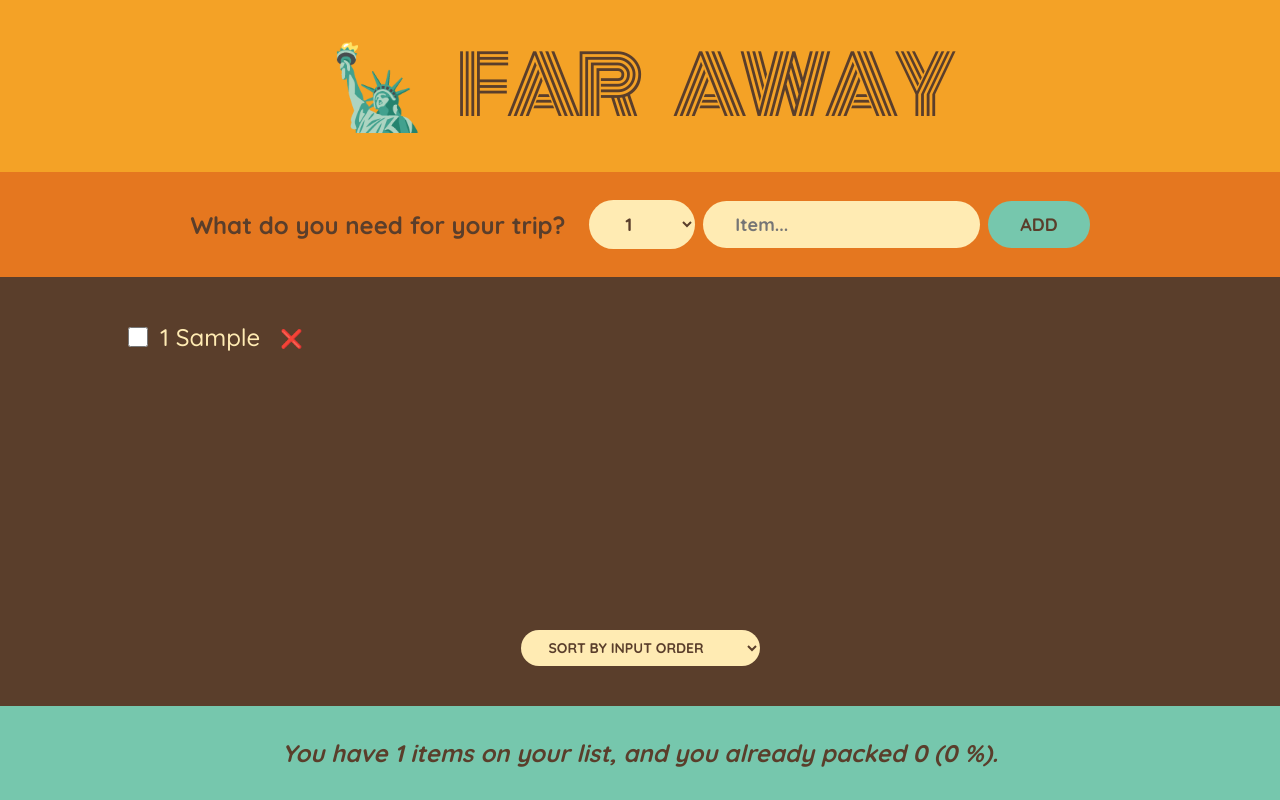
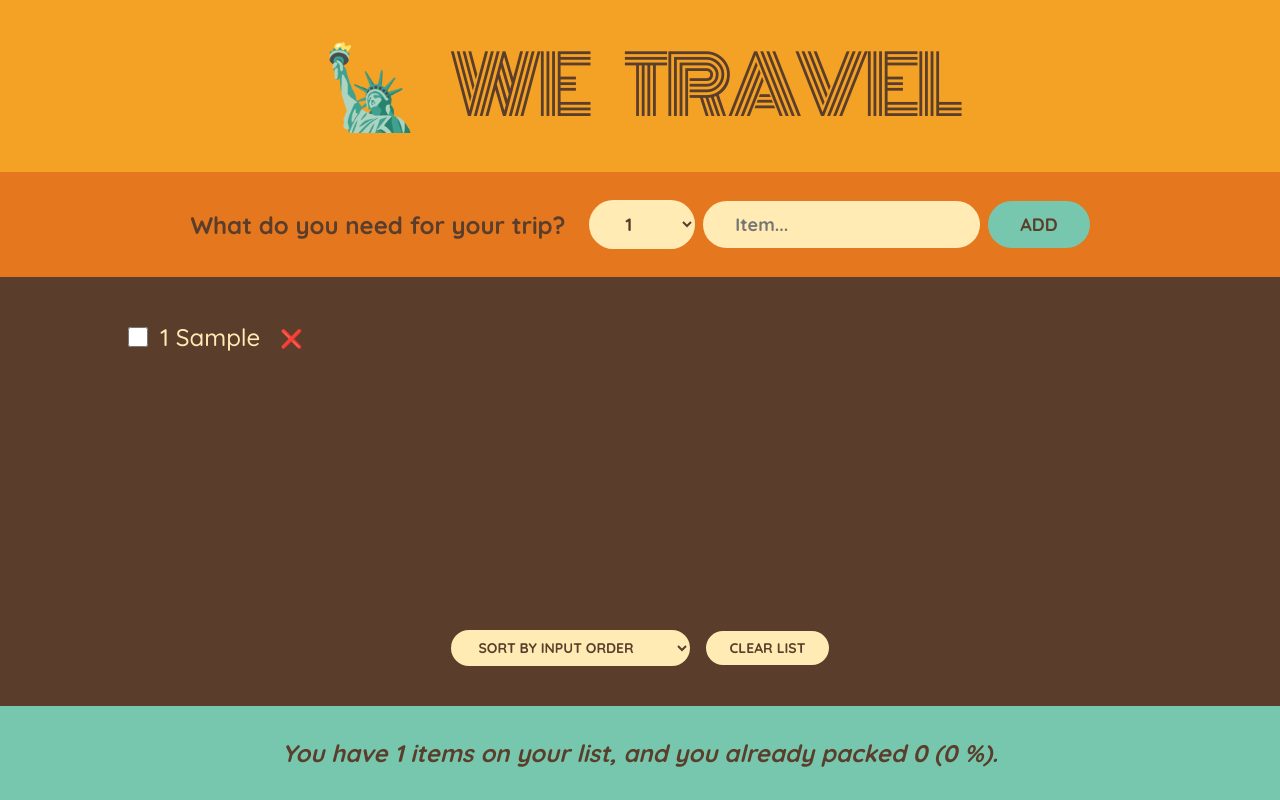
Before and after one commit to dineshpandeyy/travel-list, a React (Create React App) app: page / in a window 1280 px wide. Both pictures are taken after typing "Sample" into the empty fields and a click on the button "ADD". Built offline with nearby package versions, Linux system fonts and the light colour scheme.

Commit message:
moved components into seperate file

```diff
--- a/public/index.html
+++ b/public/index.html
@@ -24,7 +24,7 @@
       work correctly both with client-side routing and a non-root public URL.
       Learn how to configure a non-root public URL by running `npm run build`.
     -->
-    <title>React App</title>
+    <title>Where We Go</title>
   </head>
   <body>
     <noscript>You need to enable JavaScript to run this app.</noscript>
--- a/src/App.js
+++ b/src/App.js
@@ -1,4 +1,8 @@
 import { useState } from "react";
+import Form from "./Form";
+import PackingList from "./ParkingList";
+import Stats from "./Stats";
+import { Logo } from "./Logo"; // not a default export file
 
 export default function App() {
   const [itemsAdded, setItemsAdded] = useState([]);
@@ -16,116 +20,16 @@ export default function App() {
     setItemsAdded((items) => items.map(it => it.id === id ? { ...it, packed: !it.packed } : it))
   }
 
+  function handleClearList() {
+    setItemsAdded([])
+  }
+
   return (
     <div className="app">
-      <h1>🗽 Far Away</h1>
+      <Logo />
       <Form onHandleAddItem={handleAddItem} />
-      <PackingList itemsAdded={itemsAdded} onHandleDeleteItem={handleDeleteItem} onHandleCheckBox={handleCheckBox} />
+      <PackingList itemsAdded={itemsAdded} onHandleDeleteItem={handleDeleteItem} onHandleCheckBox={handleCheckBox} onHandleClearList={handleClearList}/>
       <Stats numItems={itemsAdded} />
     </div>
   );
 }
-
-function Form({ onHandleAddItem }) {
-  const [description, setDescription] = useState("");
-  const [quantity, setQuantity] = useState(1);
-
-  function handleSubmit(e) {
-    e.preventDefault();
-
-    if (!description) return
-    const newItem = { quantity, description, packed: false, id: Date.now() }
-    console.log(newItem)
-    onHandleAddItem(newItem)
-    setDescription("")
-    setQuantity(1)
-  }
-
-  return (
-    <form className="add-form" onClick={handleSubmit}>
-      <h3>What do you need for your trip?</h3>
-      <select value={quantity} onChange={(e) => setQuantity(Number(e.target.value))}>
-        {Array.from({ length: 20 }, (_, i) => i + 1).map((num) =>
-          <option value={num} key={num}>{num}</option>
-        )}
-      </select>
-      <input type="text" placeholder="Item..." value={description} onChange={(e) => setDescription(e.target.value)}></input>
-      <button>Add</button>
-    </form>
-  );
-}
-
-function PackingList({ itemsAdded, onHandleDeleteItem, onHandleCheckBox }) {
-  const [sortBy, setSortBy] = useState("input")
-  let sortedItem;
-
-  if (sortBy === "input") sortedItem = itemsAdded;
-
-  if (sortBy === "description") {
-    sortedItem = itemsAdded
-      .slice()
-      .sort((a, b) => a.description.localeCompare(b.description));
-  }
-
-  if (sortBy === "packed") {
-    sortedItem = itemsAdded
-      .slice()
-      .sort((a, b) => Number(a.packed) - Number(b.packed)); // false (0) before true (1)
-  }
-
-  return (
-    <div className="list">
-      <ul>
-        {
-          sortedItem.map((item) =>
-            <Item itemObj={item} key={item.id} onHandleDeleteItem={onHandleDeleteItem} onHandleCheckBox={onHandleCheckBox} />
-          )
-        }
-      </ul>
-
-      <div className="actions">
-        <select value={sortBy} onChange={(e) => setSortBy(e.target.value)}>
-          <option value="input">Sort by input Order</option>
-          <option value="description">Sort by description</option>
-          <option value="packed">Sort by Packed Status</option>
-        </select>
-
-      </div>
-    </div>
-  )
-}
-
-function Item({ itemObj, onHandleDeleteItem, onHandleCheckBox }) {
-  return (
-    <li>
-      <input type="checkbox" value={itemObj.packed} onClick={() => onHandleCheckBox(itemObj.id)} />
-      <span style={itemObj.packed ? { textDecoration: "line-through" } : {}}>
-        {itemObj.quantity} {itemObj.description}
-      </span>
-      <button onClick={() => onHandleDeleteItem(itemObj)}>❌</button>
-    </li>
-  )
-}
-
-function Stats({ numItems }) {
-  if (!numItems.length) {
-    return (
-      <footer className="stats">
-        <em>
-          <p>Start packing the item. 🚀</p>
-        </em>
-      </footer>)
-  }
-  const numItem = numItems.length;
-  const numPacked = numItems.filter(item => item.packed).length
-  const percentage = numItem === 0 ? 0 : Math.round((numPacked / numItem) * 100);
-
-  return (
-    <footer className="stats">
-      <em>
-        {percentage === 100 ? 'You got everything. You are ready to go. ✈️' :
-          `You have ${numItem} items on your list, and you already packed ${numPacked} (${percentage} %).`}
-      </em>
-    </footer>
-  );
-}
--- /dev/null
+++ b/src/Form.js
@@ -0,0 +1,30 @@
+import { useState } from "react";
+
+export default function Form({ onHandleAddItem }) {
+    const [description, setDescription] = useState("");
+    const [quantity, setQuantity] = useState(1);
+
+    function handleSubmit(e) {
+      e.preventDefault();
+
+      if (!description) return
+      const newItem = { quantity, description, packed: false, id: Date.now() }
+      console.log(newItem)
+      onHandleAddItem(newItem)
+      setDescription("")
+      setQuantity(1)
+    }
+
+    return (
+      <form className="add-form" onClick={handleSubmit}>
+        <h3>What do you need for your trip?</h3>
+        <select value={quantity} onChange={(e) => setQuantity(Number(e.target.value))}>
+          {Array.from({ length: 20 }, (_, i) => i + 1).map((num) =>
+            <option value={num} key={num}>{num}</option>
+          )}
+        </select>
+        <input type="text" placeholder="Item..." value={description} onChange={(e) => setDescription(e.target.value)}></input>
+        <button>Add</button>
+      </form>
+    );
+  }
--- /dev/null
+++ b/src/Item.js
@@ -0,0 +1,11 @@
+export default function Item({ itemObj, onHandleDeleteItem, onHandleCheckBox }) {
+    return (
+      <li>
+        <input type="checkbox" value={itemObj.packed} onClick={() => onHandleCheckBox(itemObj.id)} />
+        <span style={itemObj.packed ? { textDecoration: "line-through" } : {}}>
+          {itemObj.quantity} {itemObj.description}
+        </span>
+        <button onClick={() => onHandleDeleteItem(itemObj)}>❌</button>
+      </li>
+    )
+  }
--- /dev/null
+++ b/src/Logo.js
@@ -0,0 +1,6 @@
+// example of not default export
+export function Logo() {
+  return (
+    <h1>🗽 We Travel</h1>
+  );
+}
--- /dev/null
+++ b/src/ParkingList.js
@@ -0,0 +1,42 @@
+import { useState } from "react";
+import Item from "./Item";
+
+export default function PackingList({ itemsAdded, onHandleDeleteItem, onHandleCheckBox, onHandleClearList }) {
+    const [sortBy, setSortBy] = useState("input")
+    let sortedItem;
+
+    if (sortBy === "input") sortedItem = itemsAdded;
+
+    if (sortBy === "description") {
+      sortedItem = itemsAdded
+        .slice()
+        .sort((a, b) => a.description.localeCompare(b.description));
+    }
+
+    if (sortBy === "packed") {
+      sortedItem = itemsAdded
+        .slice()
+        .sort((a, b) => Number(a.packed) - Number(b.packed)); // false (0) before true (1)
+    }
+
+    return (
+      <div className="list">
+        <ul>
+          {
+            sortedItem.map((item) =>
+              <Item itemObj={item} key={item.id} onHandleDeleteItem={onHandleDeleteItem} onHandleCheckBox={onHandleCheckBox} />
+            )
+          }
+        </ul>
+
+        <div className="actions">
+          <select value={sortBy} onChange={(e) => setSortBy(e.target.value)}>
+            <option value="input">Sort by input Order</option>
+            <option value="description">Sort by description</option>
+            <option value="packed">Sort by Packed Status</option>
+          </select>
+          <button onClick={onHandleClearList}>Clear list</button>
+        </div>
+      </div>
+    )
+  }
--- /dev/null
+++ b/src/Stats.js
@@ -0,0 +1,22 @@
+export default function Stats({ numItems }) {
+    if (!numItems.length) {
+      return (
+        <footer className="stats">
+          <em>
+            <p>Start packing the item. 🚀</p>
+          </em>
+        </footer>)
+    }
+    const numItem = numItems.length;
+    const numPacked = numItems.filter(item => item.packed).length
+    const percentage = numItem === 0 ? 0 : Math.round((numPacked / numItem) * 100);
+
+    return (
+      <footer className="stats">
+        <em>
+          {percentage === 100 ? 'You got everything. You are ready to go. ✈️' :
+            `You have ${numItem} items on your list, and you already packed ${numPacked} (${percentage} %).`}
+        </em>
+      </footer>
+    );
+  }
```
